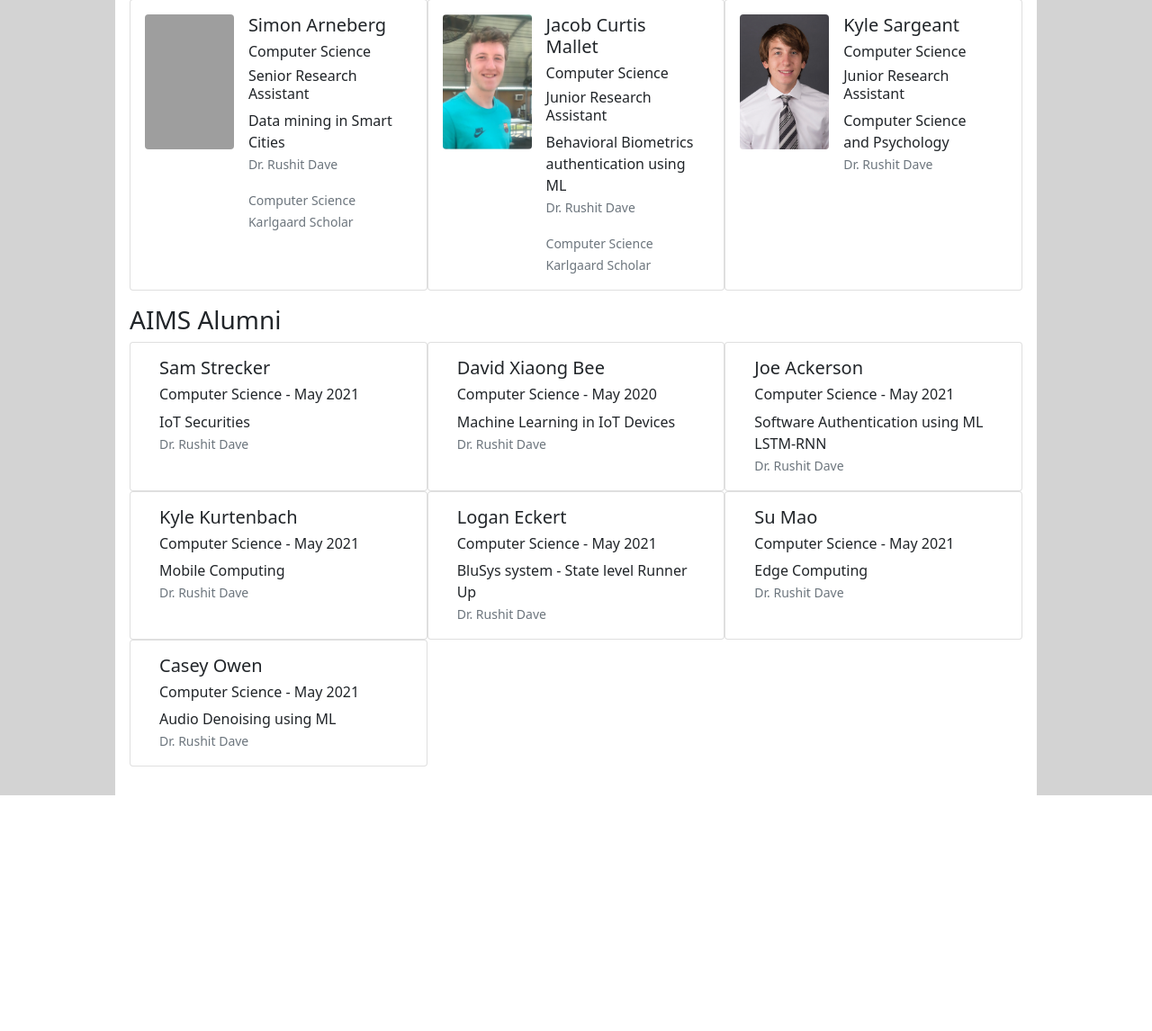
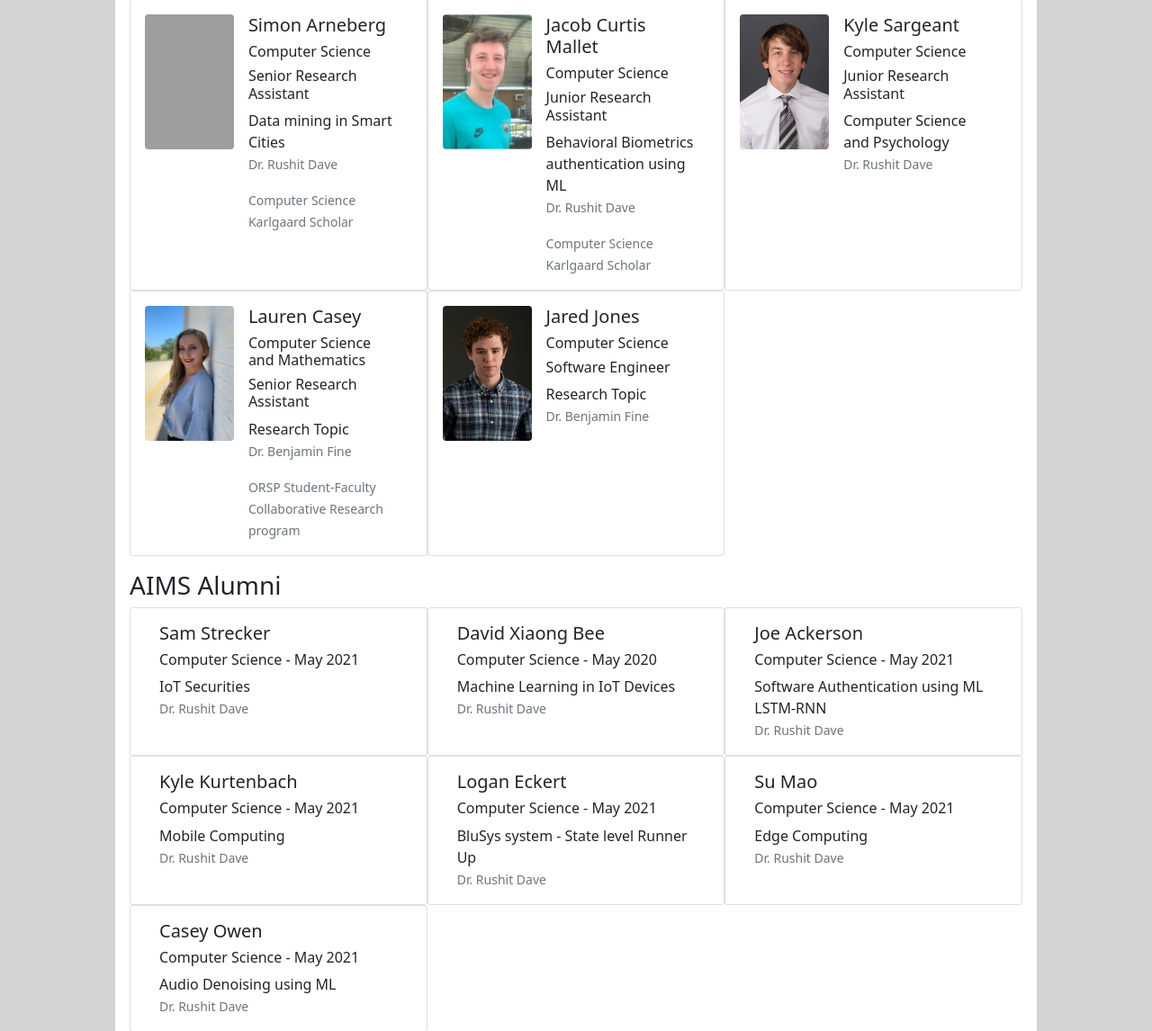
Before and after one commit to H-A-T/aims-website, a Flask app: page /people in a window 1280 px wide. Shown: the part 3764-4910 px from the top of the page at 90% size. Before the commit the page ends 4648 px from the top, so only its background shows below. Run offline with Flask 2, Linux system fonts and the light colour scheme; grey boxes are pictures that could not be loaded.

Commit message:
Added 2/3 students for Dr. Fine, awaiting 3rd and research titles from Dr. Fine

```diff
--- a/templates/people.html
+++ b/templates/people.html
@@ -535,7 +535,57 @@
                     </div>
                 </div>
             </div>
-
+            <div class="card col-lg-4 col-6 p-3"> <!-- Start of card -->
+                <div class="row g-0">
+                    <div class="col-lg-4 image-body text-center curImgDiv">
+                        <img src="../static/images/people/lauren-casey.jpeg" class="img-fluid rounded current-profile-pic" alt="Lauren Casey">
+                    </div>
+                    <div class="col-lg-8">
+                        <div class="card-body py-lg-0 px-lg-3 px-0">
+                            <h5 class="card-title">Lauren Casey</h5>
+                            <h6 class="card-title">Computer Science and Mathematics</h6>
+                            <h6 class="card-title">Senior Research Assistant</h6>
+                            <p class="card-text mb-0">Research Topic</p>
+                            <p class="card-text"><small class="text-muted">Dr. Benjamin Fine</small></p>
+                            <p class="card-text"><small class="text-muted">ORSP Student-Faculty Collaborative Research program</small></p>
+                        </div>
+                    </div>
+                </div>
+            </div>
+            <div class="card col-lg-4 col-6 p-3"> <!-- Start of card -->
+                <div class="row g-0">
+                    <div class="col-lg-4 image-body text-center curImgDiv">
+                        <img src="../static/images/people/jared-jones.JPG" class="img-fluid rounded current-profile-pic" alt="Jared Jones">
+                    </div>
+                    <div class="col-lg-8">
+                        <div class="card-body py-lg-0 px-lg-3 px-0">
+                            <h5 class="card-title">Jared Jones</h5>
+                            <h6 class="card-title">Computer Science</h6>
+                            <h6 class="card-title">Software Engineer</h6> <!-- Verify -->
+                            <p class="card-text mb-0">Research Topic</p>
+                            <p class="card-text"><small class="text-muted">Dr. Benjamin Fine</small></p>
+                        </div>
+                    </div>
+                </div>
+            </div>
+        <!--
+            <div class="card col-lg-4 col-6 p-3">
+                <div class="row g-0">
+                    <div class="col-lg-4 image-body text-center curImgDiv">
+                        <img src="../static/images/people/placeholder.jpg" class="img-fluid rounded current-profile-pic" alt="Placeholder">
+                    </div>
+                    <div class="col-lg-8">
+                        <div class="card-body py-lg-0 px-lg-3 px-0">
+                            <h5 class="card-title">Joe Taylor</h5>
+                            <h6 class="card-title">Computer Science</h6>
+                            <h6 class="card-title">_______ Research Assistant</h6>
+                            <p class="card-text mb-0">Research Topic</p>
+                            <p class="card-text"><small class="text-muted">Dr. Benjamin Fine</small></p>
+                        </div>
+                    </div>
+                </div>
+            </div>
+        -->
     </div>
 
 
```
Also changed, not shown: static/images/people/jared-jones.JPG (added), static/images/people/lauren-casey.jpeg (added).
